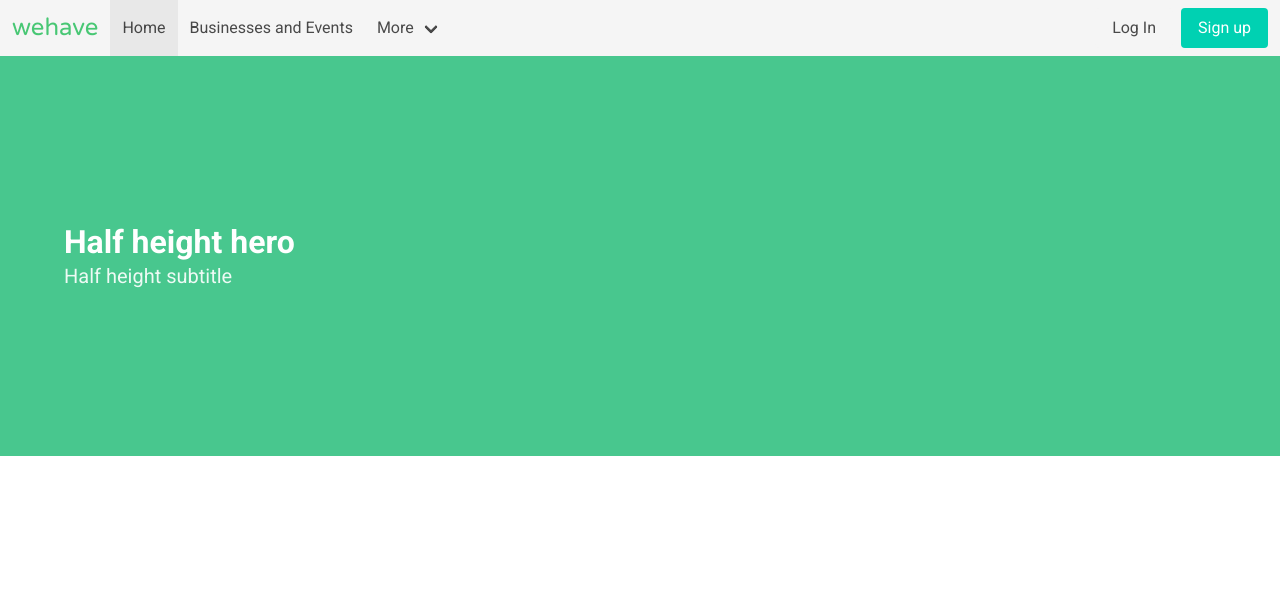
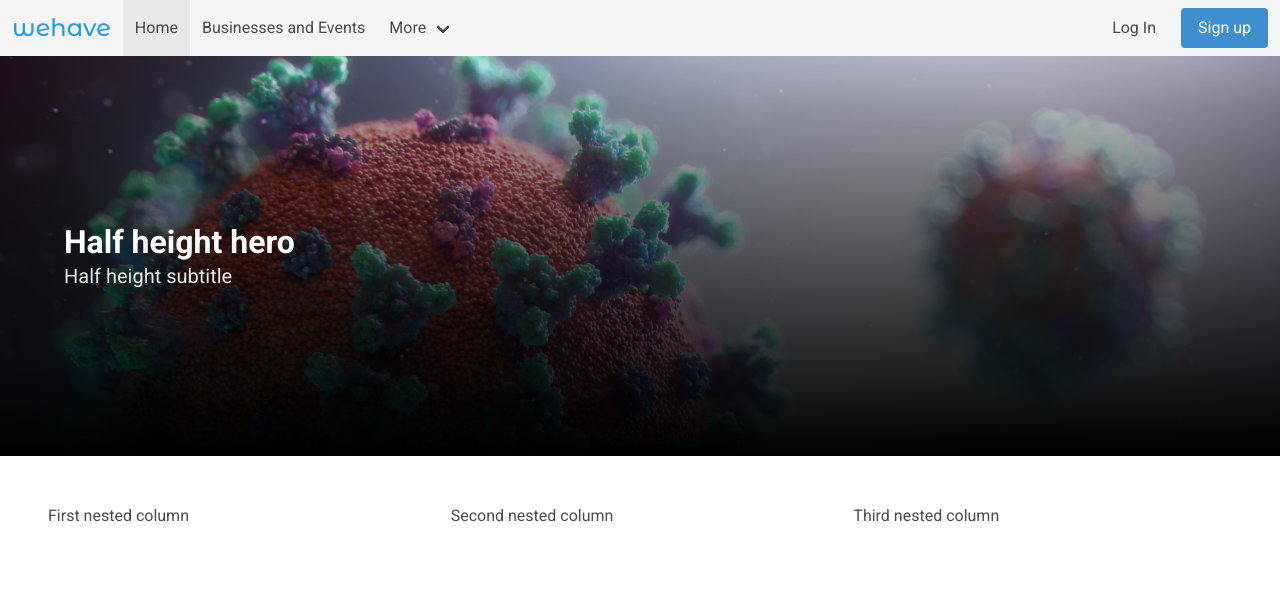
Before and after one commit to a1765252/2021-s1-wdc-webapp, a plain HTML site: page index.html in a window 1280 px wide. Drawn offline with nearby package versions, Linux system fonts and the light colour scheme.

Commit message:
wdc/webapp: updated index.html

```diff
--- a/index.html
+++ b/index.html
@@ -1,7 +1,7 @@
 <!DOCTYPE html>
 <html lang="en">
 <head>
-    <title>Who Has Covid?</title>
+    <title>Who has COVID-19?</title>
 
      <!-- Required meta tags -->
     <meta charset="UTF-8">
@@ -22,6 +22,8 @@
             <!-- Navigation Bar -->
             <nav class="navbar is-light" role="navigation" aria-label="main navigation">
                 <div class="navbar-brand">
+                    <a id="logo" class="navbar-item">wehave</a>
+
                     <a role="button" class="navbar-burger" aria-label="menu" aria-expanded="false" data-target="navbarMain">
                         <span aria-hidden="true"></span>
                         <span aria-hidden="true"></span>
@@ -30,7 +32,6 @@
                 </div>
                 <div id="navbarMain" class="navbar-menu">
                     <div class="navbar-start">
-                        <a id="logo" class="navbar-item">wehave</a>
                         <a class="navbar-item is-active">Home</a>
                         <a class="navbar-item">Businesses and Events</a>
                         <div class="navbar-item has-dropdown is-hoverable">
@@ -48,7 +49,7 @@
                         <div class="navbar-item">
                             <div class="buttons">
                                 <a class="button is-light">Log In</a>
-                                <a class="button is-primary">Sign up</a>
+                                <a class="button is-info">Sign up</a>
                             </div>
                         </div>
                     </div>
@@ -58,8 +59,7 @@
             <!-- Beginning of Flexbox (with assistance from Bulma) -->
             <div class="columns has-background-white">
                 <div class="column">
-                    <p class="bd-notification is-primary">
-                        <section class="hero is-success is-halfheight">
+                    <section class="hero is-success is-halfheight has-bg-img">
                         <div class="hero-body">
                             <div class="container">
                                 <p class="title">Half height hero</p>
@@ -67,7 +67,17 @@
                             </div>
                         </div>
                     </section>
-                    </p>
+                    <div class="columns is-mobile p-6">
+                        <div class="column">
+                            <p class="bd-notification is-info">First nested column</p>
+                        </div>
+                        <div class="column">
+                            <p class="bd-notification is-info">Second nested column</p>
+                        </div>
+                        <div class="column">
+                            <p class="bd-notification is-info">Third nested column</p>
+                        </div>
+                    </div>
                 </div>
             </div>
         </header>
--- a/styles/styles.css
+++ b/styles/styles.css
@@ -1,5 +1,5 @@
 @import url('https://fonts.googleapis.com/css2?family=Roboto:wght@400;700&display=swap');
-@import url('https://fonts.googleapis.com/css2?family=Varela+Round&display=swap');
+@import url('https://fonts.googleapis.com/css2?family=Montserrat+Alternates:wght@500&display=swap');
 
 *
 {
@@ -13,12 +13,19 @@ body, #app
 
 #logo
 {
-    font-family: 'Varela Round', sans-serif;
+    font-family: 'Montserrat Alternates', sans-serif;
     font-size: 1.5em;
-    color: hsl(141, 53%, 53%);
+    color: hsl(204, 86%, 53%)
 }
 
 #logo:hover
 {
     background-color: hsl(0, 0%, 96%)
 }
+
+.has-bg-img
+{
+    background: linear-gradient(rgba(0, 0, 0, 0.1), 40%, rgba(0, 0, 0, 1)), url('/images/dashboard-map2.jpg');background-repeat: no-repeat;
+    background-size: cover;
+    background-position: center top;
+}
```
Also changed, not shown: images/dashboard-map2.jpg (added). Lines whose indentation alone changed are shown as unchanged.
